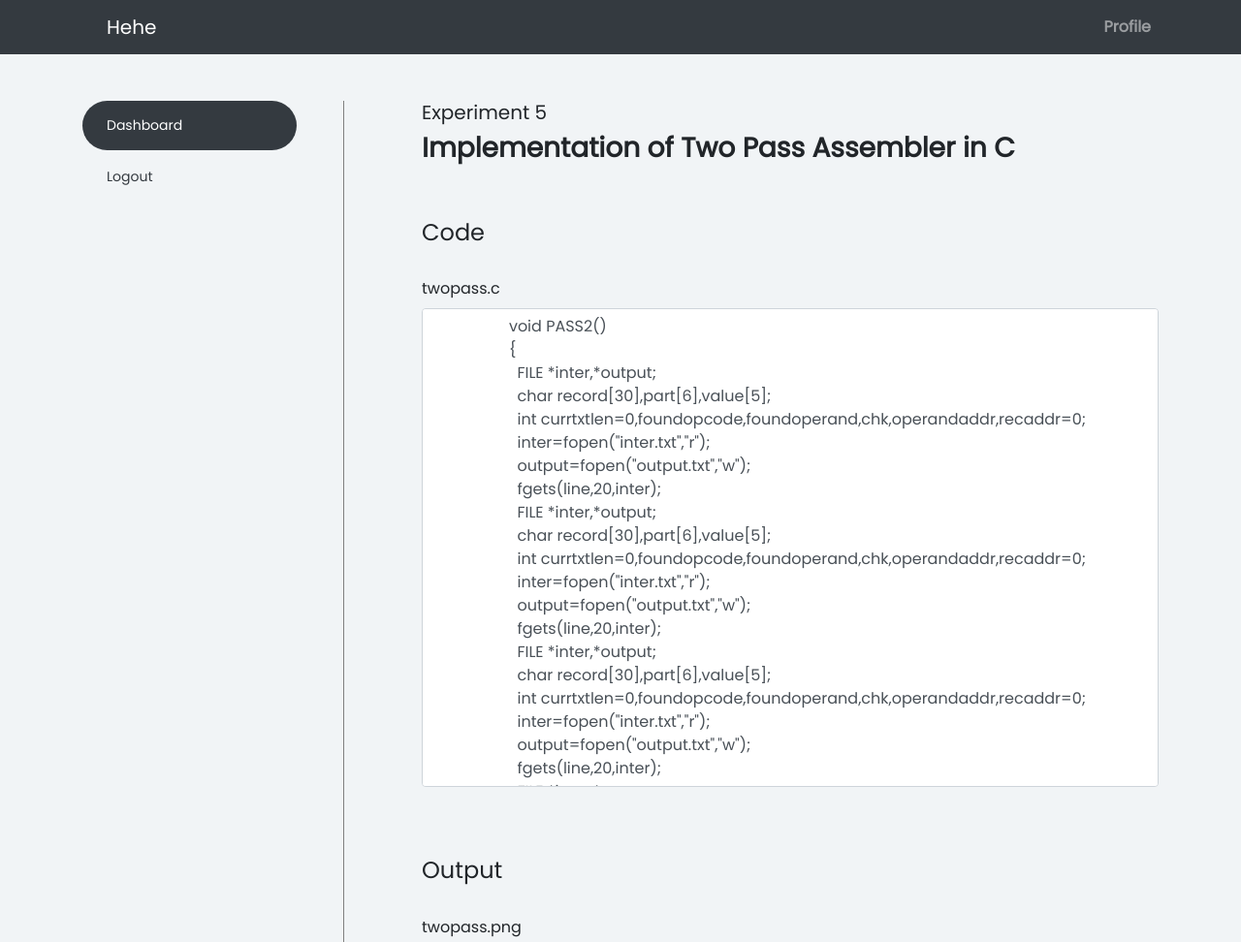
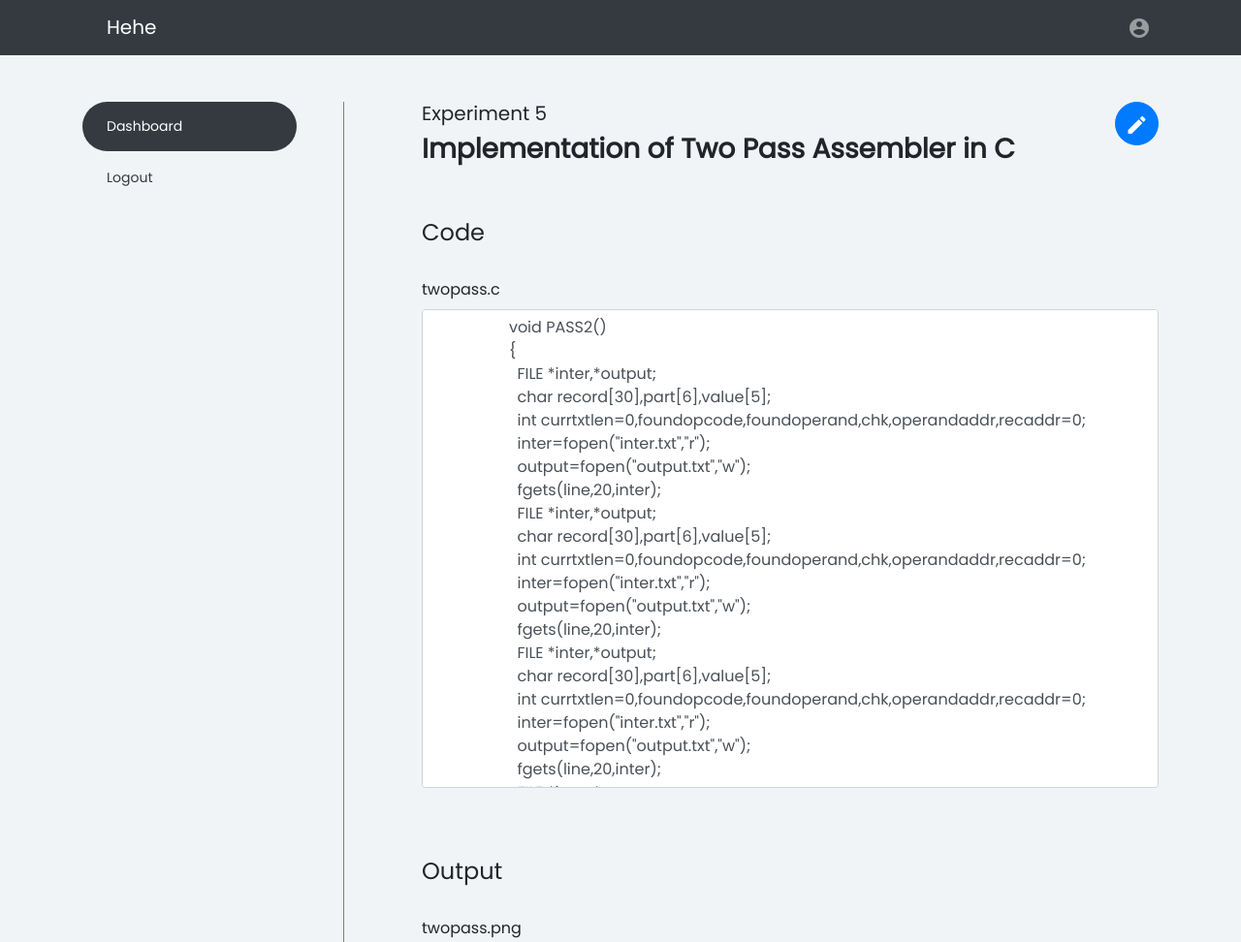
Before and after one commit to kiranjdev/Invento2020-CSE-Project, a PHP site: page /student/view-experiment.php in a window 1280 px wide. Shown: the top 972 px of the page at 97% size. Run offline with PHP 8.4, Linux system fonts and the light colour scheme; some libraries are stand-ins or nearby versions.

Commit message:
menu and edit icons

```diff
--- a/student/assets/css/style.css
+++ b/student/assets/css/style.css
@@ -3,7 +3,18 @@
     font-family: 'Poppins', sans-serif;
   }
   .maincontent{
-    min-height: calc(100vh - 106px);
+    min-height: calc(100vh - 107px);
+  }
+.btn-circle {
+  width: 45px;
+  height: 45px;
+  line-height: 45px;
+  text-align: center;
+  padding: 0 !important;
+  border-radius: 50%;
+}
+.material-icons{
+  vertical-align:middle !important;
 }
 .form-control:disabled, .form-control[readonly] {
     background-color: #fff;
@@ -38,6 +49,9 @@
     .myfooter {
       padding-left: 25px;
   }
+  .btn-circle {
+    float:right;
+  }
   }
 
   /* Phone */
@@ -47,6 +61,9 @@
     }
     .sidenav{
       display:none;
+    }
+    .btn-circle {
+      margin-bottom: 20px !important;
     }
   }
 
--- a/student/index.php
+++ b/student/index.php
@@ -8,6 +8,7 @@ require $_SERVER['DOCUMENT_ROOT'].'/db_connect.php';
   <head>
     <meta charset="utf-8">
     <meta name="viewport" content="width=device-width, initial-scale=1, shrink-to-fit=no">
+    <link rel="stylesheet" href="https://fonts.googleapis.com/icon?family=Material+Icons">
     <link href="https://fonts.googleapis.com/css?family=Poppins&display=swap" rel="stylesheet">
     <link rel="stylesheet" href="https://stackpath.bootstrapcdn.com/bootstrap/4.4.1/css/bootstrap.min.css" integrity="sha384-Vkoo8x4CGsO3+Hhxv8T/Q5PaXtkKtu6ug5TOeNV6gBiFeWPGFN9MuhOf23Q9Ifjh" crossorigin="anonymous">
     <link rel="stylesheet" href="/student/assets/css/style.css">
@@ -25,7 +26,7 @@ require $_SERVER['DOCUMENT_ROOT'].'/db_connect.php';
       </button>
       <div class="collapse navbar-collapse" id="navbarResponsive">
         <div class="navbar-nav ml-auto desktop_menu">
-          <a class="nav-item nav-link" href=""><b>Profile</b></a>
+          <a class="nav-item nav-link" href=""><i class="material-icons">account_circle</i></a>
         </div>
         <div class="navbar-nav ml-auto phone_menu">
           <a class="nav-item nav-link" href=""><b>Dashboard</b></a>
--- a/student/lab.php
+++ b/student/lab.php
@@ -8,6 +8,7 @@ require $_SERVER['DOCUMENT_ROOT'].'/db_connect.php';
   <head>
     <meta charset="utf-8">
     <meta name="viewport" content="width=device-width, initial-scale=1, shrink-to-fit=no">
+    <link rel="stylesheet" href="https://fonts.googleapis.com/icon?family=Material+Icons">
     <link href="https://fonts.googleapis.com/css?family=Poppins&display=swap" rel="stylesheet">
     <link rel="stylesheet" href="https://stackpath.bootstrapcdn.com/bootstrap/4.4.1/css/bootstrap.min.css" integrity="sha384-Vkoo8x4CGsO3+Hhxv8T/Q5PaXtkKtu6ug5TOeNV6gBiFeWPGFN9MuhOf23Q9Ifjh" crossorigin="anonymous">
     <link rel="stylesheet" href="/student/assets/css/style.css">
@@ -24,7 +25,7 @@ require $_SERVER['DOCUMENT_ROOT'].'/db_connect.php';
       </button>
       <div class="collapse navbar-collapse" id="navbarResponsive">
         <div class="navbar-nav ml-auto desktop_menu">
-          <a class="nav-item nav-link" href=""><b>Profile</b></a>
+          <a class="nav-item nav-link" href=""><i class="material-icons">account_circle</i></a>
         </div>
         <div class="navbar-nav ml-auto phone_menu">
           <a class="nav-item nav-link" href=""><b>Dashboard</b></a>
--- a/student/view-experiment.php
+++ b/student/view-experiment.php
@@ -10,6 +10,7 @@ require $_SERVER['DOCUMENT_ROOT'].'/db_connect.php';
     <meta name="viewport" content="width=device-width, initial-scale=1, shrink-to-fit=no">
     <link href="https://fonts.googleapis.com/css?family=Poppins&display=swap" rel="stylesheet">
     <link rel="stylesheet" href="https://stackpath.bootstrapcdn.com/bootstrap/4.4.1/css/bootstrap.min.css" integrity="sha384-Vkoo8x4CGsO3+Hhxv8T/Q5PaXtkKtu6ug5TOeNV6gBiFeWPGFN9MuhOf23Q9Ifjh" crossorigin="anonymous">
+    <link rel="stylesheet" href="https://fonts.googleapis.com/icon?family=Material+Icons">
     <link rel="stylesheet" href="/student/assets/css/style.css">
     <title>View Experiment</title>
   </head>
@@ -24,7 +25,7 @@ require $_SERVER['DOCUMENT_ROOT'].'/db_connect.php';
       </button>
       <div class="collapse navbar-collapse" id="navbarResponsive">
         <div class="navbar-nav ml-auto desktop_menu">
-          <a class="nav-item nav-link" href=""><b>Profile</b></a>
+          <a class="nav-item nav-link" href=""><i class="material-icons">account_circle</i></a>
         </div>
         <div class="navbar-nav ml-auto phone_menu">
           <a class="nav-item nav-link" href=""><b>Dashboard</b></a>
@@ -43,7 +44,12 @@ require $_SERVER['DOCUMENT_ROOT'].'/db_connect.php';
         </div>
         <div class="col customcontent">
           <div class="row mb-4">
-              <div class="col page-title"><h5>Experiment 5</h5><h3>Implementation of Two Pass Assembler in C</h3></div>
+              <div class="col page-title">
+                <a href="" class="btn btn-primary btn-circle"><i class="material-icons">edit</i></a>
+                <h5>Experiment 5</h5>
+                <h3>Implementation of Two Pass Assembler in C</h3>
+
+              </div>
           </div>
           <div class="row py-4">
               <div class="col sub-page-title">
```
